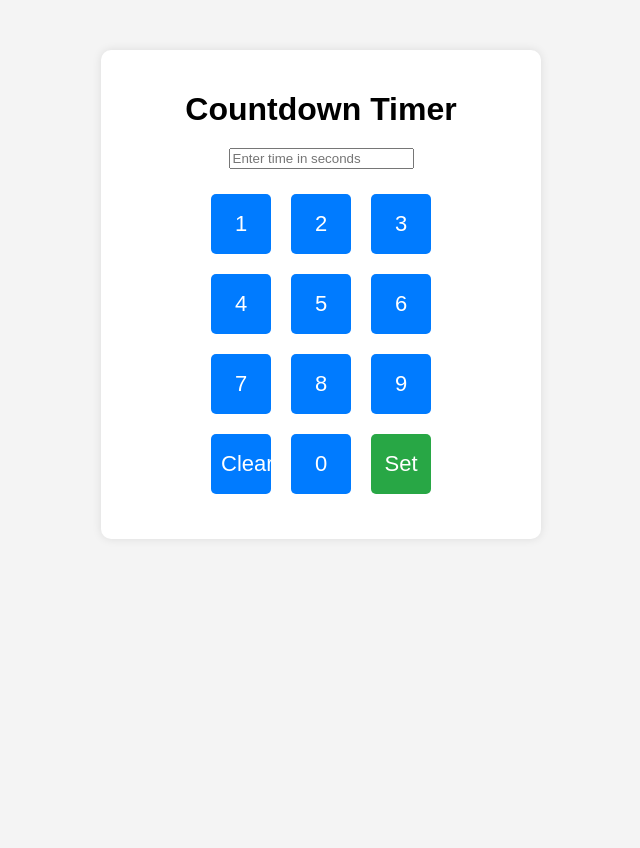
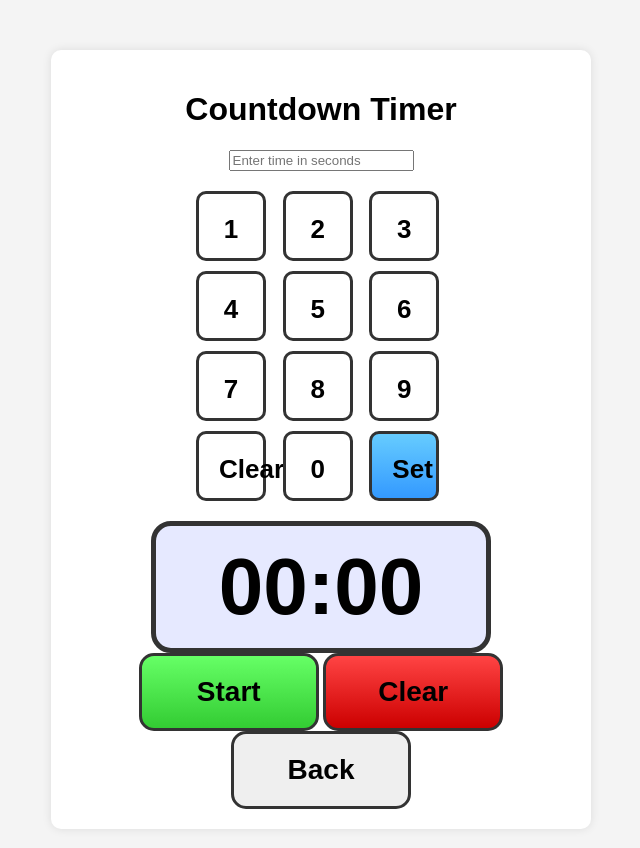
Before and after one commit to LIDR-academy/AI4Devs-stopwatch-fever, a plain HTML site: page stopwatch-mmz/countdown.html in a window 1280 px wide. Shown: the whole page, without its empty margins (319-959 px from the left). Before the commit the page ends 800 px from the top, so only its background shows below. Drawn offline with Linux system fonts and the light colour scheme.

Commit message:
* Iteration with updated styles although some things broken.

```diff
--- a/stopwatch-mmz/styles.css
+++ b/stopwatch-mmz/styles.css
@@ -8,7 +8,7 @@ body {
 }
 
 .container {
-    max-width: 400px;
+    max-width: 500px;
     margin: 50px auto;
     padding: 20px;
     background: white;
@@ -16,45 +16,55 @@ body {
     box-shadow: 0 0 10px rgba(0, 0, 0, 0.1);
 }
 
-h1 {
-    margin-bottom: 20px;
+/* Timer Display Styling */
+#stopwatch-display, #countdown-display {
+    font-size: 5em;
+    font-weight: bold;
+    text-align: center;
+    padding: 15px;
+    border-radius: 20px;
+    background: #e6e9ff; /* Light blue background */
+    color: black;
+    border: 5px solid #333;
+    display: inline-block;
+    min-width: 300px;
 }
 
-/* General Button Styling */
+/* Button Styling */
 button {
-    font-size: 18px;
-    margin: 5px;
-    padding: 10px;
-    width: 120px;
-    border: none;
+    font-size: 28px;
+    font-weight: bold;
+    padding: 20px;
+    width: 180px;
+    border: 3px solid #333;
+    border-radius: 15px;
     cursor: pointer;
-    border-radius: 5px;
-    transition: background 0.3s ease;
+    transition: transform 0.1s ease;
 }
 
-button:hover {
-    opacity: 0.8;
+/* Start Button */
+#start-stopwatch, #start-countdown {
+    background: linear-gradient(to bottom, #66ff66, #33cc33);
+    color: black;
 }
 
-/* Default Blue Buttons */
-button:not(#set-countdown, #clear-countdown, #clear-input) {
-    background: #007bff;
-    color: white;
+#start-stopwatch:hover, #start-countdown:hover {
+    background: linear-gradient(to bottom, #57e657, #2db62d);
 }
 
-button:not(#set-countdown, #clear-countdown, #clear-input):hover {
-    background: #0056b3;
+/* Clear Button */
+#clear-stopwatch, #clear-countdown {
+    background: linear-gradient(to bottom, #ff4444, #cc0000);
+    color: black;
 }
 
-/* Timer Display Styles */
-#stopwatch-display, #countdown-display {
-    font-size: 2em;
-    margin: 20px 0;
+#clear-stopwatch:hover, #clear-countdown:hover {
+    background: linear-gradient(to bottom, #e63b3b, #b30000);
 }
 
-/* Hide Elements */
-.hidden {
-    display: none;
+/* Button Press Effect */
+button:active {
+    transform: scale(0.95);
 }
 
 /* Numeric Keypad Styling */
@@ -64,55 +74,34 @@ button:not(#set-countdown, #clear-countdown, #clear-input):hover {
     gap: 10px;
     justify-content: center;
     margin: 20px auto;
-    max-width: 200px;
+    max-width: 250px;
 }
 
 .keypad button {
-    width: 60px;
-    height: 60px;
-    font-size: 22px;
+    width: 70px;
+    height: 70px;
+    font-size: 26px;
+    font-weight: bold;
+    background: white;
+    border: 3px solid #333;
+    border-radius: 10px;
 }
 
-/* Countdown Timer Controls */
-#countdown-controls {
-    display: flex;
-    flex-direction: column;
-    align-items: center;
-    gap: 15px;
-    margin-top: 15px;
-}
-
-#countdown-controls button {
-    width: 140px;
-    padding: 12px;
-    font-size: 18px;
-}
-
-/* Set and Clear Button Styling in Countdown Set Screen */
+/* Set and Clear Button in Countdown Set Screen */
 #set-countdown {
-    background: #28a745; /* Green */
-    color: white;
+    background: linear-gradient(to bottom, #66ccff, #3399ff);
+    color: black;
 }
 
 #set-countdown:hover {
-    background: #218838;
+    background: linear-gradient(to bottom, #57b2e6, #2d88cc);
 }
 
 #clear-input {
-    background: #ffc107; /* Yellow for Clear in Set Screen */
+    background: linear-gradient(to bottom, #ffbb33, #ff8800);
     color: black;
 }
 
 #clear-input:hover {
-    background: #e0a800;
+    background: linear-gradient(to bottom, #e6a12d, #cc6e00);
 }
-
-/* Clear Button Styling in Countdown Timer Screen */
-#clear-countdown {
-    background: #dc3545; /* Red */
-    color: white;
-}
-
-#clear-countdown:hover {
-    background: #c82333;
-}
```
